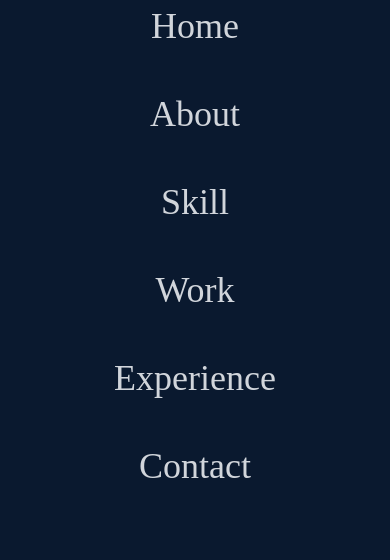
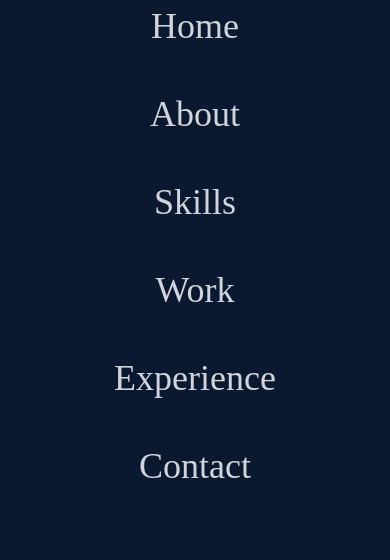
Before and after one commit to rabbani009/react-tailwind-portfolio, a React (Create React App) app: page / in a window 390 px wide. Both pictures are taken after a click on the element 366 px from the left and 40 px from the top of the page. Shown: the part 176-736 px from the top of the page. Built offline with nearby package versions, Linux system fonts and the light colour scheme.

Commit message:
handle-click for toggole menu

```diff
--- a/src/components/Navbar.jsx
+++ b/src/components/Navbar.jsx
@@ -80,12 +80,26 @@
 
         <ul className={!nav ? 'hidden' : 'absolute top-0 left-0 w-full h-screen bg-[#0a192f] flex flex-col justify-center items-center'}>
 
-            <li className='py-6 text-4xl'>Home</li>
-            <li className='py-6 text-4xl'>About</li>
-            <li className='py-6 text-4xl'>Skill</li>
-            <li className='py-6 text-4xl'>Work</li>
-            <li className='py-6 text-4xl'>Experience</li>
-            <li className='py-6 text-4xl'>Contact</li>
+            <li className='py-6 text-4xl'>
+               <Link onClick={handleClick}  to='home' smooth={true} duration={500}>
+                    Home
+                  </Link>
+              </li>
+            <li className='py-6 text-4xl'> <Link onClick={handleClick}  to='about' smooth={true} duration={500}>
+                  About
+                </Link></li>
+            <li className='py-6 text-4xl'> <Link onClick={handleClick} to='skills' smooth={true} duration={500}>
+                  Skills
+                </Link></li>
+            <li className='py-6 text-4xl'> <Link onClick={handleClick}  to='work' smooth={true} duration={500}>
+                Work
+               </Link></li>
+            <li className='py-6 text-4xl'><Link onClick={handleClick} to='experience' smooth={true} duration={500}>
+                  Experience
+                  </Link></li>
+            <li className='py-6 text-4xl'><Link onClick={handleClick} to='contact' smooth={true} duration={500}>
+                Contact
+                </Link></li>
 
         </ul>
 
```
